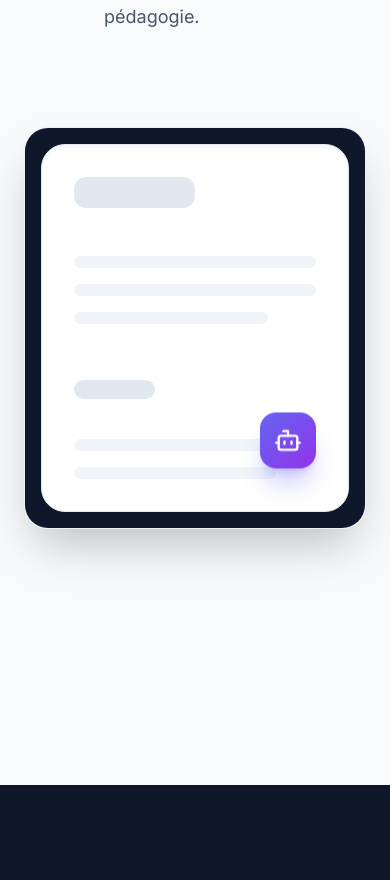
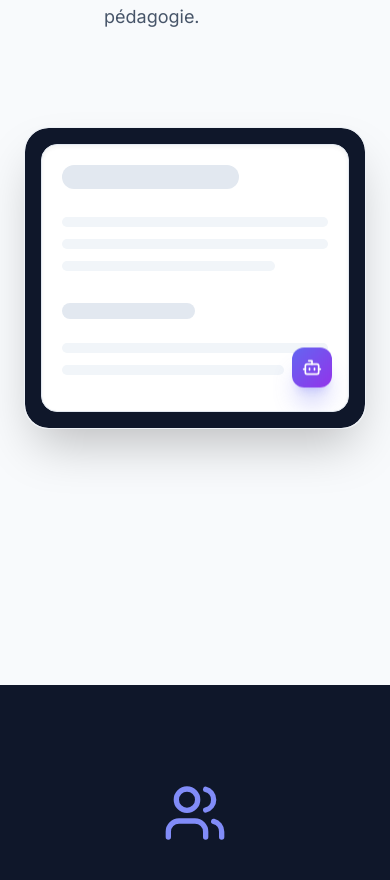
Before and after one commit to zackariatoure05-hue/studia.ia, a Next.js app: page / in a window 390 px wide. Shown: the part 3529-4409 px from the top of the page. Built offline with nearby package versions, Linux system fonts and the light colour scheme.

Commit message:
fix(landing): make AnimatedFeatureSummary responsive on mobile

```diff
--- a/src/components/landing/AnimatedFeatureSummary.tsx
+++ b/src/components/landing/AnimatedFeatureSummary.tsx
@@ -3,15 +3,15 @@ import { Sparkles, FileText, ListChecks, Bot } from "lucide-react";
 
 export default function AnimatedFeatureSummary() {
   return (
-    <div className="w-full aspect-video bg-slate-900 flex p-4 md:p-8 gap-4 md:gap-8 overflow-hidden h-full min-h-[400px]">
+    <div className="w-full bg-slate-900 flex p-4 sm:p-6 md:p-8 gap-4 md:gap-8 overflow-hidden rounded-3xl min-h-[300px] sm:min-h-[360px] md:min-h-[400px] md:aspect-video">
       {/* Sidebar Summary */}
-      <div className="hidden md:flex w-1/3 bg-slate-800/80 rounded-3xl border border-slate-700 p-8 flex-col gap-8 relative overflow-hidden">
-        <div className="absolute top-0 right-0 p-6">
-          <Sparkles className="w-6 h-6 text-indigo-400 animate-pulse" />
+      <div className="hidden md:flex w-1/3 bg-slate-800/80 rounded-3xl border border-slate-700 p-6 lg:p-8 flex-col gap-6 lg:gap-8 relative overflow-hidden">
+        <div className="absolute top-0 right-0 p-4 lg:p-6">
+          <Sparkles className="w-5 h-5 lg:w-6 lg:h-6 text-indigo-400 animate-pulse" />
         </div>
 
         <div
-          className="space-y-5 animate-[fadeIn_0.5s_ease-out_forwards] opacity-0"
+          className="space-y-4 lg:space-y-5 animate-[fadeIn_0.5s_ease-out_forwards] opacity-0"
           style={{ animationDelay: "0.2s" }}
         >
           <div className="flex items-center gap-3 mb-3">
@@ -23,7 +23,7 @@ export default function AnimatedFeatureSummary() {
         </div>
 
         <div
-          className="space-y-5 animate-[fadeIn_0.5s_ease-out_forwards] opacity-0"
+          className="space-y-4 lg:space-y-5 animate-[fadeIn_0.5s_ease-out_forwards] opacity-0"
           style={{ animationDelay: "1s" }}
         >
           <div className="flex items-center gap-3 mb-3">
@@ -36,46 +36,46 @@ export default function AnimatedFeatureSummary() {
       </div>
 
       {/* Main Document */}
-      <div className="flex-1 bg-white rounded-3xl border border-slate-200 p-8 md:p-12 flex flex-col gap-6 relative overflow-hidden shadow-inner">
-        <div className="w-1/2 h-8 bg-slate-200 rounded-lg animate-[fadeIn_0.5s_ease-out_forwards]" />
+      <div className="flex-1 bg-white rounded-2xl sm:rounded-3xl border border-slate-200 p-5 sm:p-8 md:p-12 flex flex-col gap-4 sm:gap-6 relative overflow-hidden shadow-inner">
+        <div className="w-2/3 sm:w-1/2 h-6 sm:h-8 bg-slate-200 rounded-lg animate-[fadeIn_0.5s_ease-out_forwards]" />
 
-        <div className="space-y-4 mt-6">
+        <div className="space-y-3 sm:space-y-4 mt-3 sm:mt-6">
           <div
-            className="w-full h-3 bg-slate-100 rounded-full animate-[expandWidth_1s_ease-out_forwards] origin-left"
+            className="w-full h-2.5 sm:h-3 bg-slate-100 rounded-full animate-[expandWidth_1s_ease-out_forwards] origin-left"
             style={{ transform: "scaleX(0)" }}
           />
           <div
-            className="w-full h-3 bg-slate-100 rounded-full animate-[expandWidth_1.2s_ease-out_forwards] origin-left"
+            className="w-full h-2.5 sm:h-3 bg-slate-100 rounded-full animate-[expandWidth_1.2s_ease-out_forwards] origin-left"
             style={{ transform: "scaleX(0)", animationDelay: "0.2s" }}
           />
           <div
-            className="w-4/5 h-3 bg-slate-100 rounded-full animate-[expandWidth_1s_ease-out_forwards] origin-left"
+            className="w-4/5 h-2.5 sm:h-3 bg-slate-100 rounded-full animate-[expandWidth_1s_ease-out_forwards] origin-left"
             style={{ transform: "scaleX(0)", animationDelay: "0.4s" }}
           />
         </div>
 
         <div
-          className="w-1/3 h-5 bg-slate-200 rounded-lg mt-8 animate-[fadeIn_0.5s_ease-out_forwards] opacity-0"
+          className="w-1/2 sm:w-1/3 h-4 sm:h-5 bg-slate-200 rounded-lg mt-4 sm:mt-8 animate-[fadeIn_0.5s_ease-out_forwards] opacity-0"
           style={{ animationDelay: "1.5s" }}
         />
 
-        <div className="space-y-4 mt-4">
+        <div className="space-y-3 sm:space-y-4 mt-2 sm:mt-4">
           <div
-            className="w-full h-3 bg-slate-100 rounded-full animate-[expandWidth_1s_ease-out_forwards] origin-left"
+            className="w-full h-2.5 sm:h-3 bg-slate-100 rounded-full animate-[expandWidth_1s_ease-out_forwards] origin-left"
             style={{ transform: "scaleX(0)", animationDelay: "1.7s" }}
           />
           <div
-            className="w-5/6 h-3 bg-slate-100 rounded-full animate-[expandWidth_1s_ease-out_forwards] origin-left"
+            className="w-5/6 h-2.5 sm:h-3 bg-slate-100 rounded-full animate-[expandWidth_1s_ease-out_forwards] origin-left"
             style={{ transform: "scaleX(0)", animationDelay: "1.9s" }}
           />
         </div>
 
         {/* Floating AI Button */}
         <div
-          className="absolute bottom-8 right-8 w-14 h-14 bg-gradient-to-br from-indigo-500 to-purple-600 rounded-2xl shadow-xl shadow-indigo-500/30 flex items-center justify-center animate-bounce"
+          className="absolute bottom-4 right-4 sm:bottom-8 sm:right-8 w-10 h-10 sm:w-14 sm:h-14 bg-gradient-to-br from-indigo-500 to-purple-600 rounded-xl sm:rounded-2xl shadow-xl shadow-indigo-500/30 flex items-center justify-center animate-bounce"
           style={{ animationDelay: "2.5s" }}
         >
-          <Bot className="w-7 h-7 text-white" />
+          <Bot className="w-5 h-5 sm:w-7 sm:h-7 text-white" />
         </div>
       </div>
 
```
